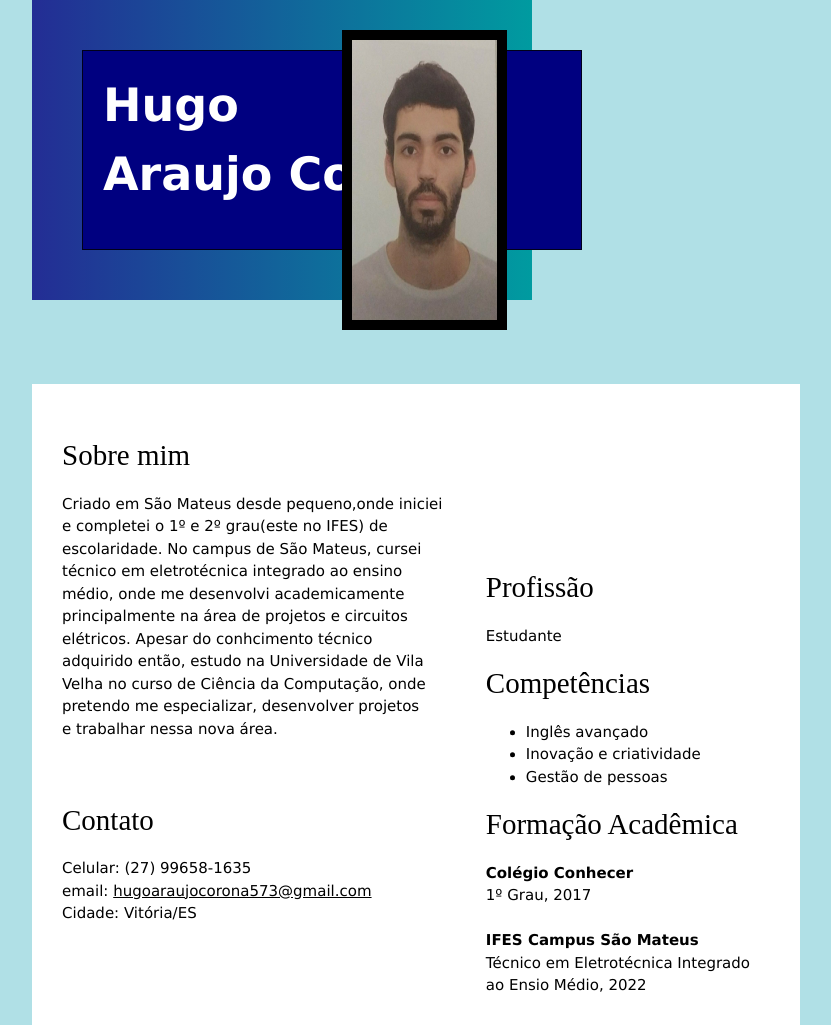
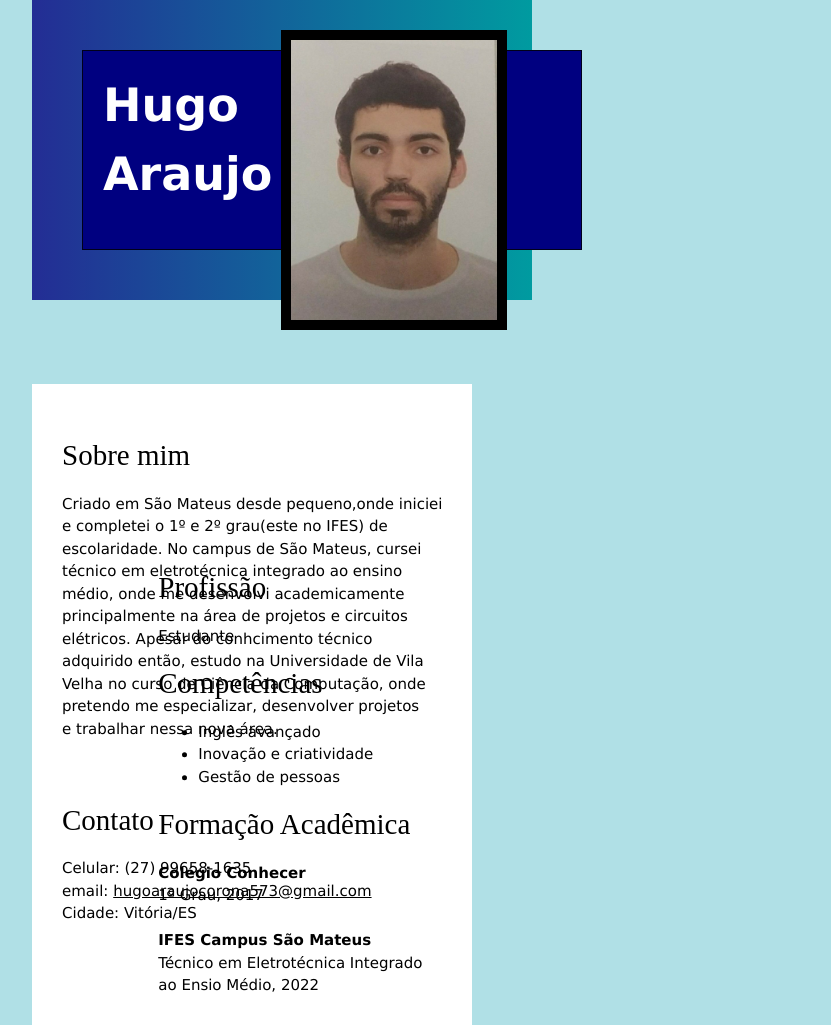
Before and after one commit to eognus/curriculo, a plain HTML site: page index.html in a window 1280 px wide. Shown: the top 1025 px of the page, without its empty margins (224-1055 px from the left). Drawn offline with nearby package versions, Linux system fonts and the light colour scheme.

Commit message:
Update index.html

```diff
--- a/index.html
+++ b/index.html
@@ -42,7 +42,7 @@
   img{
     position: absolute;
     height: 100%;
-    width : 33%;
+    width : 500 px;
     right: 5%;
     bottom: -10%;
     border-style: solid;
@@ -67,7 +67,7 @@
 
 <img  class="img" style="z-index:2" src="foto.jpg" alt= "foto"> </div>
 
-  <div  class="w3-display-container w3-white"  style=" width:60%; height:100%; position:absolute;  top:48%; left:20%; box-sizing: border-box;" >
+  <div  class="w3-display-container w3-white"  style=" width:500 px; height:100%; position:absolute;  top:48%; left:20%; box-sizing: border-box;" >
     <div  style="padding: 40px 30px;">
       <h2>Sobre mim</h2>
       <p>  Criado em São Mateus desde pequeno,onde iniciei<br> e completei o 1º e 2º grau(este no IFES) de<br> escolaridade. No campus de São Mateus, cursei<br> técnico em eletrotécnica integrado ao ensino<br> médio, onde me desenvolvi academicamente<br> principalmente na área de projetos e circuitos<br> elétricos. Apesar do conhcimento técnico<br> adquirido então, estudo na Universidade de Vila<br> Velha no curso de Ciência da Computação, onde<br> pretendo me especializar, desenvolver projetos<br> e trabalhar nessa nova área.</p>
```
